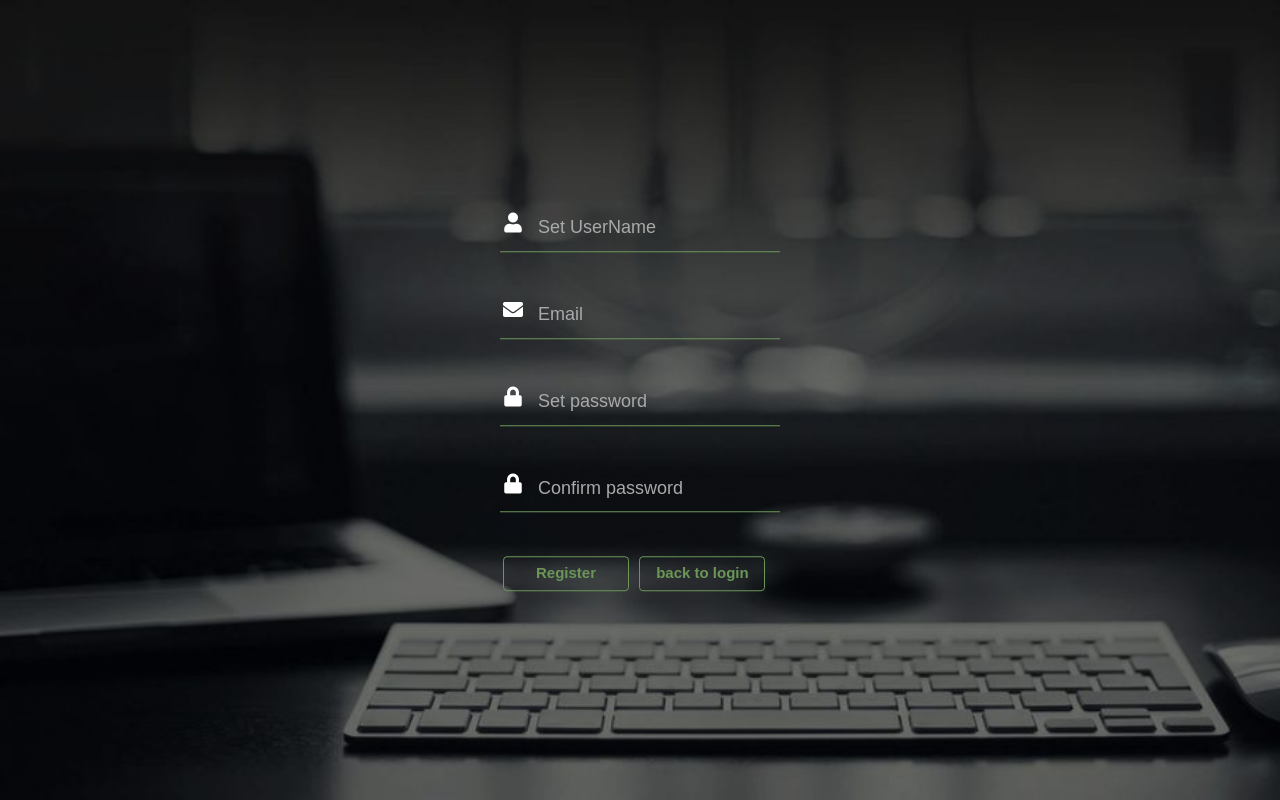
After one commit to Dhyey189/EasyToQuiz_project, a Django app: page /userlogin/userregistration in a window 1280 px wide. The commit adds this page. Run offline with Django 3.2, Linux system fonts and the light colour scheme; some libraries are stand-ins or nearby versions.

Commit message:
commited by team #2

```diff
--- a/EasyToQuiz/userlogin/static/style.css
+++ b/EasyToQuiz/userlogin/static/style.css
@@ -3,9 +3,10 @@ body{
   margin: 0;
   padding: 0;
   font-family: sans-serif;
-  background: url(13.jpg) no-repeat;
+  background: url(2.jpg) no-repeat;
   background-size: cover;
 }
+
 
 
 .box{
@@ -19,7 +20,7 @@ body{
 .box h1{
   float: left;
   font-size: 40px;
-  border-bottom: 6px solid #4caf50;
+  border-bottom: 6px solid #6b9658;
   margin-bottom: 50px;
   padding: 13px 0;
 }
@@ -29,7 +30,7 @@ body{
   font-size: 20px;
   padding: 8px 0;
   margin: 8px 0;
-  border-bottom: 1px solid #4caf50;
+  border-bottom: 1px solid #6b9658;
 }
 .textbox i{
   width: 26px;
@@ -47,13 +48,48 @@ body{
   margin: 0 10px;
 }
 .btn{
+  width: 45%;
+  background: none;
+  background-color: transparent;
+  border: 1px solid #6b9658;
+  color: #6b9658;
+  padding: 5px;
+  font-size: 15px;
+  font-weight: bolder;
+  cursor: pointer;
+  margin: 12px 3px;
+}
+.btn:hover{
+  background-color: #6b96587a;
+  color: #fff;
+}
+
+.errorbox{
+  position: relative;
   width: 100%;
+  overflow: hidden;
+  text-align: center;
+  font-size: 20px;
+
+  padding: 8px 0;
+  margin: 8px 0;
+
+}
+.errorbox h2{
+  border: none;
+  outline: none;
   background: none;
-  background-color: #4caf50;
-  border: 2px solid #4caf50;
-  color: white;
-  padding: 5px;
+  color: rgb(223, 93, 93);
   font-size: 18px;
-  cursor: pointer;
-  margin: 12px 0;
+  width: 100%;
+  float: left;
+  margin: 0 0;
 }
+.alert{
+  text-align: left;
+  font-size: 12px;
+}
+.alert strong{
+  padding-top: 2px;
+  padding-bottom: 2px;
+}
--- /dev/null
+++ b/EasyToQuiz/userlogin/templates/userregistration.html
@@ -0,0 +1,63 @@
+{% load static %}
+<html>
+<head>
+	<title>User Online Registration</title>
+	<link href="https://cdn.jsdelivr.net/npm/bootstrap@5.0.0-beta2/dist/css/bootstrap.min.css" rel="stylesheet" integrity="sha384-BmbxuPwQa2lc/FVzBcNJ7UAyJxM6wuqIj61tLrc4wSX0szH/Ev+nYRRuWlolflfl" crossorigin="anonymous">
+	<link rel="stylesheet" href="{% static 'style.css' %}">
+</head>
+<style type="text/css">
+	::placeholder{
+
+		/*background-color: yellow;*/
+		color: darkgrey;
+		opacity: 10;
+	}
+</style>
+<body>
+	<form action = "/userlogin/userregistration" method = "POST" >{% csrf_token %}
+		<div class="box">
+
+			<!-- Username : -->
+
+			<div class="textbox">
+				<i class="fas fa-user"></i>
+				<input type = "text" name = "username"  placeholder="Set UserName" required="required"/><br>
+			</div>
+			<br>
+
+            <div class="textbox">
+				<i class="fas fa-envelope"></i>
+				<input type = "email" name = "email"  placeholder="Email" required="required"/><br>
+			</div>
+			<br>
+
+			<!-- Password :  -->
+			<div class="textbox">
+				<i class="fas fa-lock"></i>
+				<input type = "password" name = "pass" id="password" placeholder="Set password" minlength = "6" required="required" onchange="check_pass();"><br>
+			</div>
+			<br>
+
+			<!-- Confirm Password :  -->
+			<div class="textbox">
+				<i class="fas fa-lock"></i>
+				<input type = "password" name = "cpass" id="cpassword" placeholder="Confirm password" minlength = "6" required="required" onchange="check_pass();">
+			</div>
+			<br>
+			<input type = "submit" class="btn" name= "submit" id="submit" value = "Register">
+			<a href="/userlogin/login" class="btn">back to login</button></a>
+
+		</div>
+	</form>
+	{% for message in messages %}
+		<div class="alert alert-{{message.tags}} alert-dismissible fade show" role="alert">
+			<strong>{{message}}</strong>
+			<button type="button" class="btn-close" data-bs-dismiss="alert" aria-label="Close"></button>
+		</div>
+	{%endfor%}
+<script src="https://cdn.jsdelivr.net/npm/bootstrap@5.0.0-beta2/dist/js/bootstrap.bundle.min.js" integrity="sha384-b5kHyXgcpbZJO/tY9Ul7kGkf1S0CWuKcCD38l8YkeH8z8QjE0GmW1gYU5S9FOnJ0" crossorigin="anonymous"></script>
+<script src="https://ajax.googleapis.com/ajax/libs/jquery/3.5.1/jquery.min.js"></script>
+  <script src="https://cdnjs.cloudflare.com/ajax/libs/popper.js/1.16.0/umd/popper.min.js"></script>
+  <script src="https://maxcdn.bootstrapcdn.com/bootstrap/4.5.2/js/bootstrap.min.js"></script>
+</body>
+</html>
--- a/EasyToQuiz/userlogin/urls.py
+++ b/EasyToQuiz/userlogin/urls.py
@@ -1,10 +1,14 @@
 from django.contrib import admin
 from django.urls import path,include
-# from . import views
+from . import views
 from django.conf.urls import url
-from .views import index
+from .views import login, userregistration
 urlpatterns=[
 
-    url(r'^index/$', index),
+    url(r'^login/$', login),
+    path('login', views.login, name= 'login'),
+    url(r'^userregistration/$', userregistration),
+    path('userregistration', views.userregistration, name= 'userregistration'),
+
     # path('UserRegistration',views.register,name='register')
 ]
--- a/EasyToQuiz/userlogin/views.py
+++ b/EasyToQuiz/userlogin/views.py
@@ -1,5 +1,48 @@
-from django.shortcuts import render
+from django.shortcuts import render,redirect
+from django.views.generic import TemplateView
+from django.http import HttpResponseRedirect
+from django.views import generic
+from django.template.context_processors import csrf
+from .models import user_signup
+from django.contrib.auth.models import User, auth
+import mysql.connector
+from django.contrib import messages
+# Create your views here.
 
-# Create your views here.
-def index(request):
-    return render(request, "index.html")
+def login(request):
+    if request.method == 'POST':
+        sname = request.POST.get('username', '')
+        spass = request.POST.get('password', '')
+        user = auth.authenticate(username=sname,password=spass)
+        if user is not None:
+            messages.success(request,"Login Successfull!!!")
+            return render(request, "login.html")
+        else:
+            messages.error(request,"Username or password invalid")
+            return render(request,'login.html')
+    else:
+        return render(request, "login.html")
+
+def userregistration(request):
+    if request.method == 'POST':
+        sname = request.POST.get('username', '')
+        semail = request.POST.get('email', '')
+        spass = request.POST.get('pass', '')
+        spass1 = request.POST.get('cpass','')
+        if spass==spass1:
+            if User.objects.filter(username=sname).exists():
+                messages.error(request,"username already exist.");
+                return render(request, "userregistration.html")
+            elif User.objects.filter(email=semail).exists():
+                messages.error(request,"This email is already connected to an account.")
+                return render(request, "userregistration.html")
+            else:
+                messages.success(request,"Register Successfull, please Login again for confirmation.")
+                s = User.objects.create_user(username = sname, email=semail, password=spass)
+                s.save()
+                return HttpResponseRedirect('/userlogin/login')
+        else:
+            messages.error(request,"confirm password is not same as password! please check!")
+            return render(request, "userregistration.html")
+    else:
+        return render(request, "userregistration.html")
```
Also changed, not shown: EasyToQuiz/EasyToQuiz/settings.py (+7 -0 lines), EasyToQuiz/userlogin/templates/index.html (deleted, +0 -46 lines), EasyToQuiz/userlogin/templates/login.html (added, +62 -0 lines), EasyToQuiz/userlogin/static/1.jpg (added), EasyToQuiz/userlogin/static/2.jpg (added).
